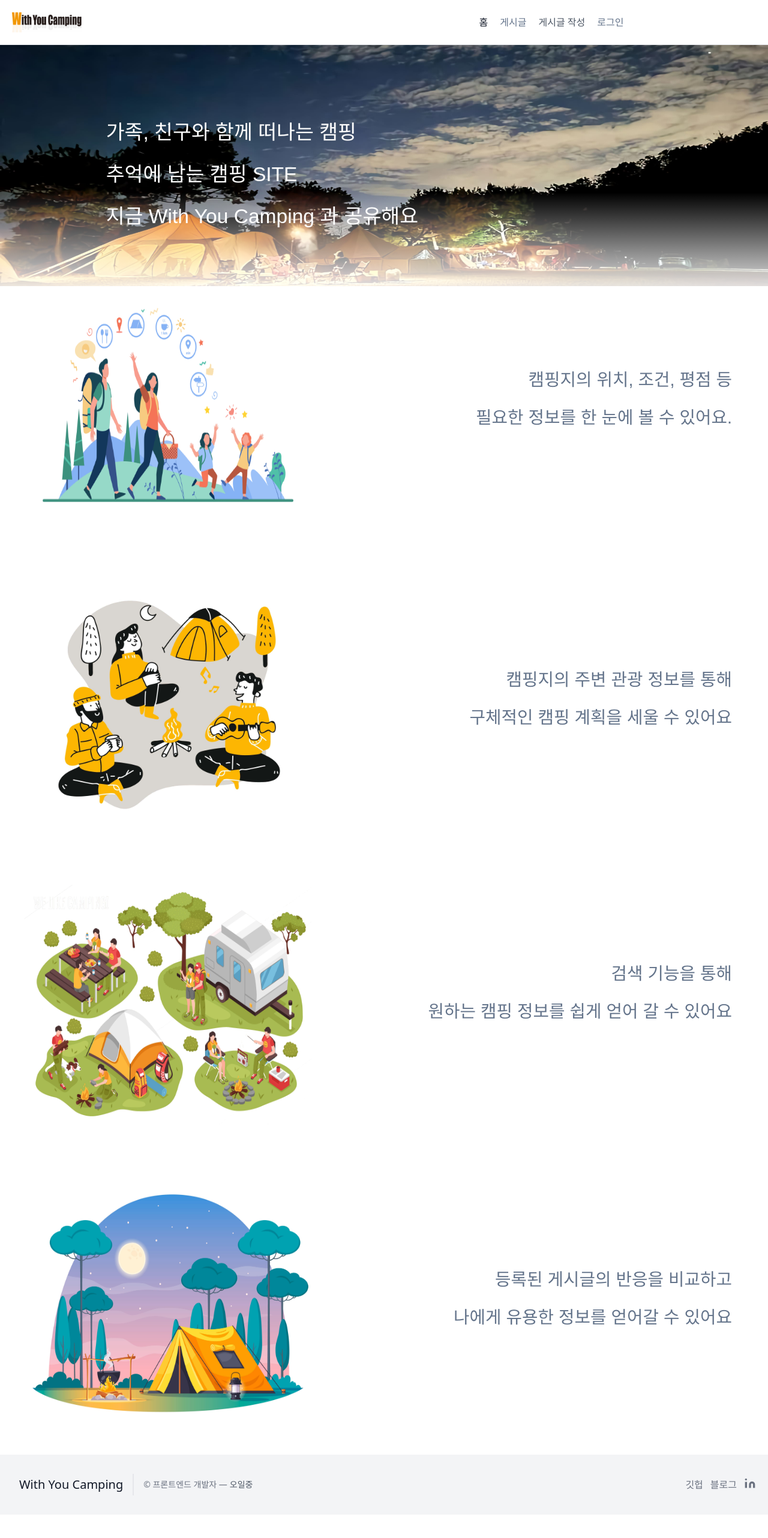
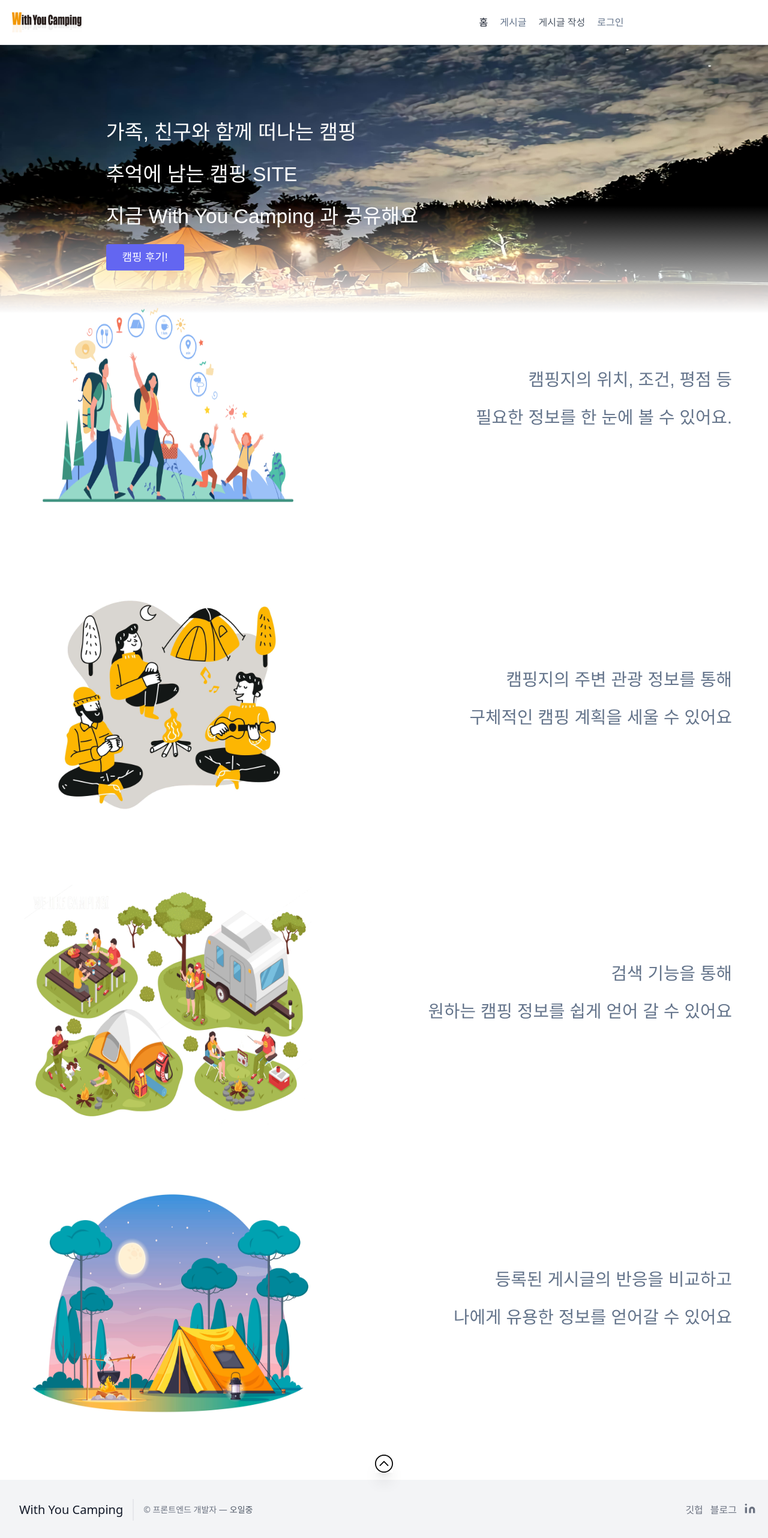
Before and after one commit to happy8131/WYC, a Next.js app: page / in a window 1280 px wide. Shown: the top 2564 px of the page at 60% size. Before the commit the page ends 2525 px from the top, so only its background shows below. Built offline with nearby package versions, Linux system fonts and the light colour scheme; no server answers.

Commit message:
css, MoveUp add

```diff
--- a/pages/index.tsx
+++ b/pages/index.tsx
@@ -3,6 +3,8 @@ import Link from "next/link";
 import Layout from "../components/layout";
 import { useEffect, useRef } from "react";
 import styled from "styled-components";
+import { useRouter } from "next/router";
+import { TfiArrowCircleUp } from "react-icons/tfi";
 
 const Container = styled.section`
   /* font-family: "Lato", sans-serif; */
@@ -62,7 +64,7 @@ const Picture = styled.div`
     }
   }
 
-  @media screen and (max-width: 819px) {
+  @media screen and (max-width: 820px) {
     min-height: 300px;
     height: max-content;
 
@@ -165,7 +167,7 @@ const InnerContainer = styled.div`
     }
   }
 
-  @media screen and (max-width: 819px) {
+  @media screen and (max-width: 820px) {
     width: 100%;
     margin-top: 250px;
 
@@ -185,7 +187,7 @@ const InnerContainer = styled.div`
 
         z-index: -1;
         img {
-          width: 300px;
+          width: 400px;
           height: auto;
         }
       }
@@ -217,6 +219,7 @@ const InnerContainer = styled.div`
 `;
 
 export default function Home() {
+  const router = useRouter();
   const image_1 = useRef(null);
   const image_2 = useRef(null);
   const image_3 = useRef(null);
@@ -252,9 +255,14 @@ export default function Home() {
     // }
   }, []);
 
+  const MoveToTop = () => {
+    // top:0 >> 맨위로  behavior:smooth >> 부드럽게 이동할수 있게 설정하는 속성
+    window.scrollTo({ top: 0, behavior: "smooth" });
+  };
+
   return (
     <Layout>
-      <section className="flex min-h-screen items-center justify-center flex-col text-gray-600 body-font">
+      <section className="flex min-h-screen items-center justify-center body-font">
         <Container>
           <Picture>
             <div className="wrapper">
@@ -268,6 +276,12 @@ export default function Home() {
                 <p>추억에 남는 캠핑 SITE</p>
                 <p>지금 With You Camping 과 공유해요</p>
                 <p></p>
+                <span
+                  onClick={() => router.push("/campingList")}
+                  className="w-[130px] cursor-pointer text-center text-white bg-indigo-500 border-0 py-2 px-6 focus:outline-none hover:bg-indigo-600 rounded text-lg"
+                >
+                  캠핑 후기!
+                </span>
               </div>
             </div>
           </Picture>
@@ -316,6 +330,13 @@ export default function Home() {
           </InnerContainer>
         </Container>
       </section>
+      <div className="h-full flex justify-center text-lg font-normal mb-3">
+        <TfiArrowCircleUp
+          onClick={MoveToTop}
+          className="cursor-pointer transform transition duration-500 hover:scale-125 hover:shadow-xl shadow-xl"
+          size="30"
+        />
+      </div>
     </Layout>
   );
 }
```
